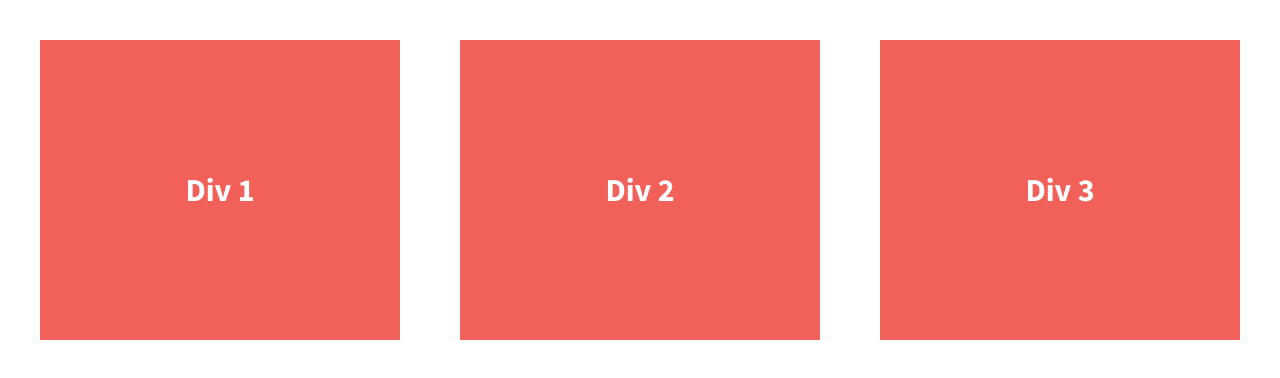
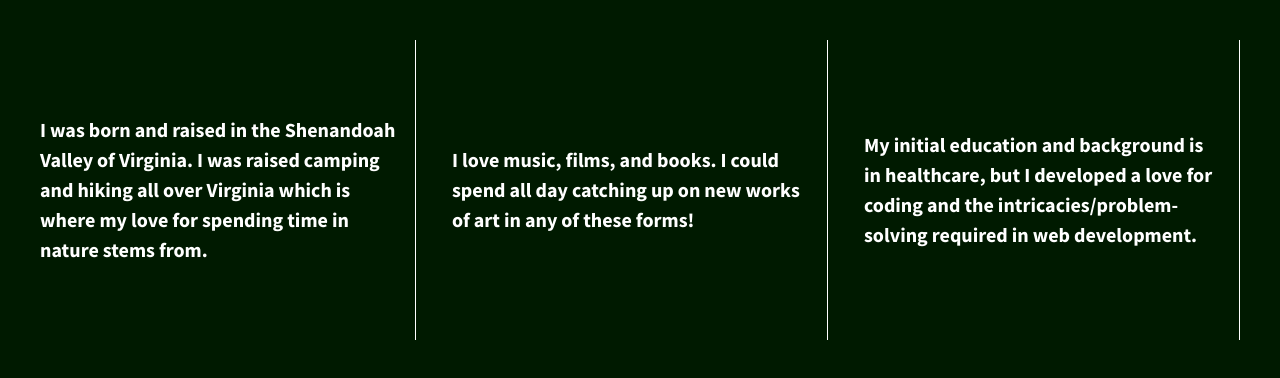
Before and after one commit to mlukens34/206-divs-flexbox-center, a plain HTML site: page index.html in a window 1280 px wide. Drawn offline with nearby package versions, Linux system fonts and the light colour scheme.

Commit message:
Initial commit

```diff
--- a/css/main.css
+++ b/css/main.css
@@ -97,7 +97,7 @@ textarea {
 
 
 html {
-  background-color: #fff;
+  background-color: #001a00;
   height: 100%;
 }
 
@@ -119,13 +119,15 @@ body {
   /*give the divs a width of 30%, add display:flex, set justify-content and align-items to center*/
   color: #fff;
   line-height: 1.5em;
-  font-size: 1.6em;
-  background-color: #f16059;
+  font-size: 1em;
+  background-color: #001a00;
   height: 300px;
   display: flex;
   width: 30%;
   justify-content: center;
   align-items: center;
+  border-right: #fff solid 0.07em;
+  padding-right: 0.75em;
 }
 
 
--- a/index.html
+++ b/index.html
@@ -23,13 +23,15 @@
 
         <section class="wrapper">
             <div class="div-1">
-                Div 1
+                <p>I was born and raised in the Shenandoah Valley of Virginia. I was raised camping and hiking all over
+                    Virginia which is where my love for spending time in nature stems from.
+                </p>
             </div>
             <div class="div-2">
-                Div 2
+                <p>I love music, films, and books. I could spend all day catching up on new works of art in any of these forms!</p>
             </div>
             <div class="div-3">
-                Div 3
+                <p>My initial education and background is in healthcare, but I developed a love for coding and the intricacies/problem-solving required in web development.</p>
             </div>
         </section>
 
```
